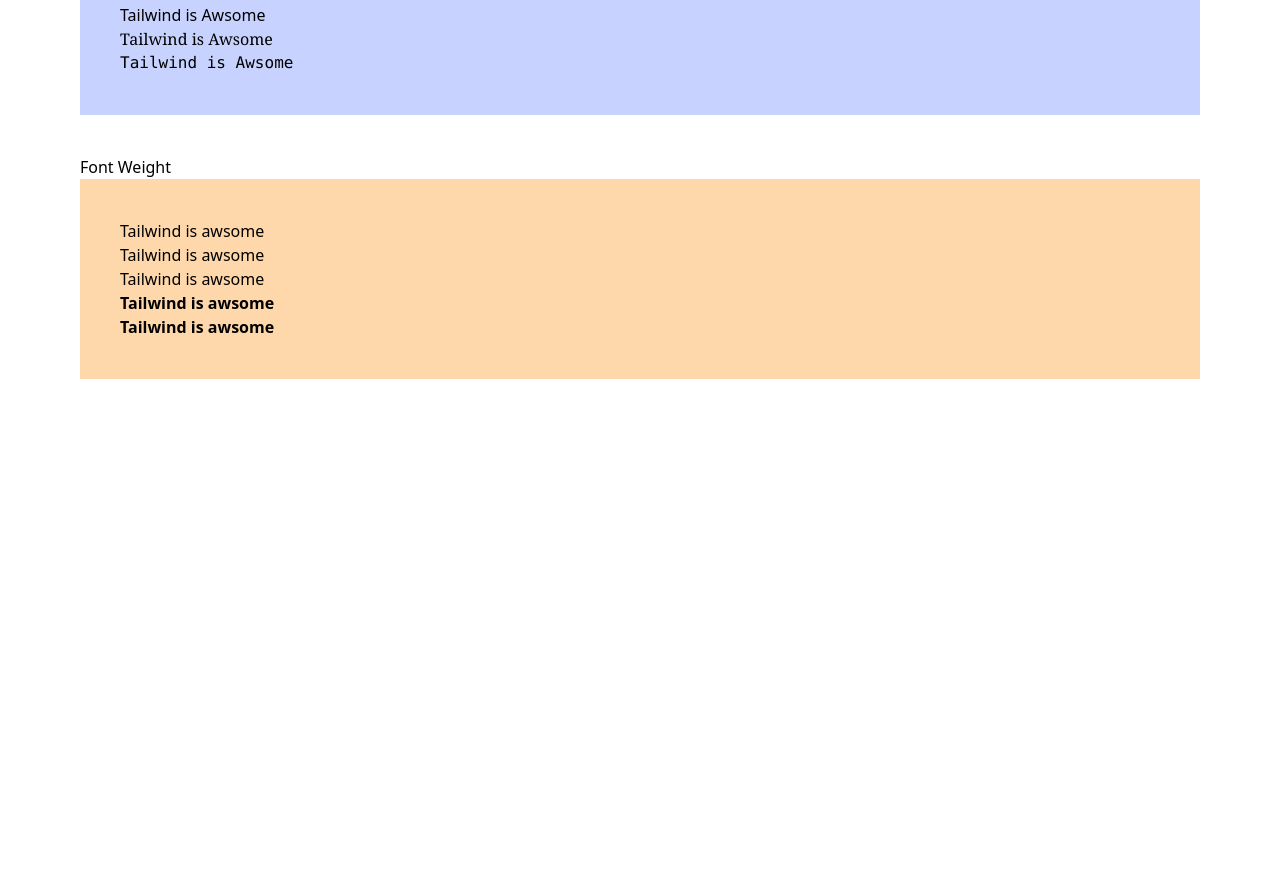
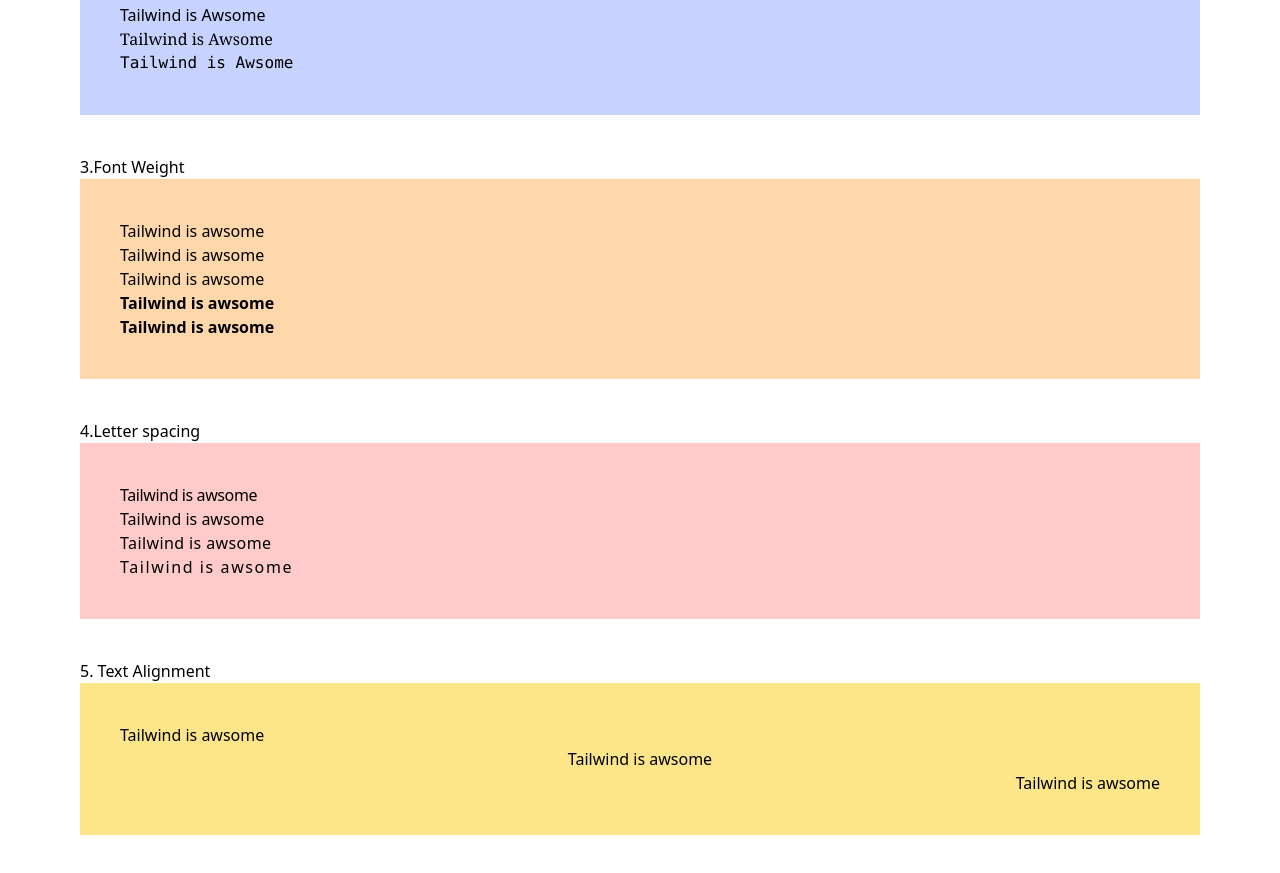
Before and after one commit to Ndungu-Jn/Tailwind_CSS, a plain HTML site: page 3. Typography/index.html in a window 1280 px wide. Shown: the part 533-1406 px from the top of the page. Before the commit the page ends 1032 px from the top, so only its background shows below. Drawn offline with nearby package versions, Linux system fonts and the light colour scheme.

Commit message:
Letter spacing and text alignmrnt

```diff
--- a/3. Typography/index.html
+++ b/3. Typography/index.html
@@ -38,7 +38,7 @@
 
     <!-- Font Weight -->
     <!-- https://tailwindcss.com/docs/font-weight -->
-     <h1>Font Weight</h1>
+     <h1>3.Font Weight</h1>
      <div class="container bg-orange-200 p-10 mb-10">
       <p class="font-light">Tailwind is awsome</p>
       <p class="font-normal">Tailwind is awsome</p>
@@ -49,12 +49,29 @@
 
 
 
-
     <!-- Letter Spacing -->
     <!-- https://tailwindcss.com/docs/letter-spacing -->
+    <h1>4.Letter spacing</h1>
+    <div class="container bg-red-200 p-10 mb-10">
+     <p class="tracking-tight">Tailwind is awsome</p>
+     <p class="tracking-normal">Tailwind is awsome</p>
+     <p class="tracking-wide">Tailwind is awsome</p>
+     <p class="tracking-widest">Tailwind is awsome</p>
+
+    </div>
 
     <!-- Text Alignment -->
     <!-- https://tailwindcss.com/docs/text-align -->
+    <h1>5. Text Alignment</h1>
+    <div class="container bg-amber-200 p-10 mb-10">
+      <p class="text-left">Tailwind is awsome</p>
+      <p class="text-center">Tailwind is awsome</p>
+      <p class="text-right">Tailwind is awsome</p>
+
+
+
+
+    </div>
 
     <!-- Text Decoration -->
     <!-- https://tailwindcss.com/docs/text-decoration-thickness -->
```
